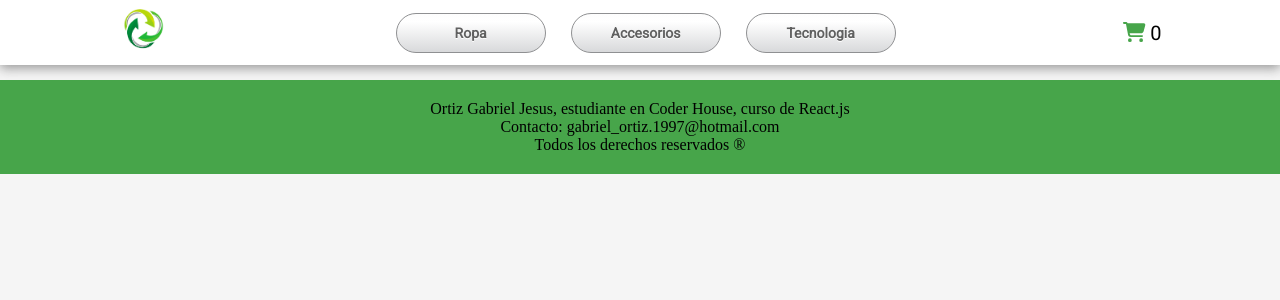
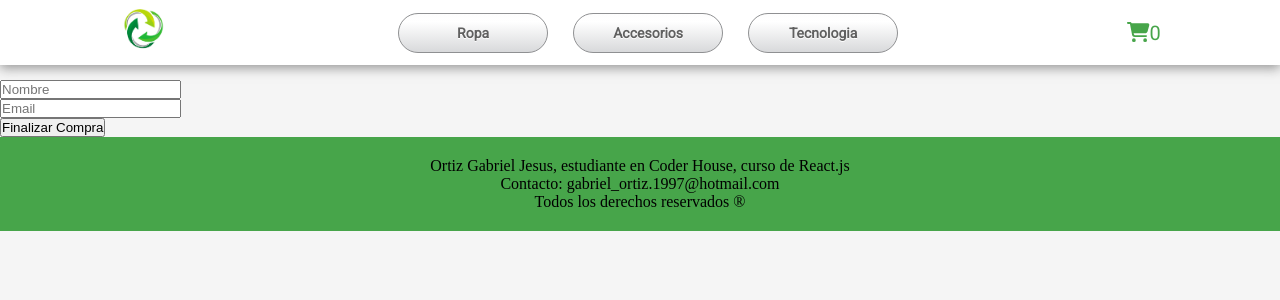
Before and after one commit to GabrielOrtiz522/PreEntrega1-Ortiz, a React (Create React App) app: page /cart in a window 1280 px wide. Shown: the top 300 px of the page. Built offline with nearby package versions, Linux system fonts and the light colour scheme.

Commit message:
Formulario en carrito

```diff
--- a/src/components/CardWidget.js
+++ b/src/components/CardWidget.js
@@ -1,10 +1,16 @@
 import {FontAwesomeIcon} from "@fortawesome/react-fontawesome"
 import {faCartShopping} from "@fortawesome/free-solid-svg-icons";
+import { useCarrito } from "./CustomProvider";
 
 function CardWidget() {
+
+    const {totalProductos} = useCarrito()
+
+
     return (
         <div className="carrito-compras">
-            <FontAwesomeIcon icon={faCartShopping}/> <span> 0 </span>
+            <FontAwesomeIcon icon={faCartShopping}/>
+            {totalProductos}
         </div>
 
     );
--- /dev/null
+++ b/src/components/Cart.js
@@ -0,0 +1,38 @@
+import { useState } from "react"
+
+
+const Carrito = () => {
+
+    const [nombre, setNombre] = useState("")
+    const [email, setEmail] = useState ("")
+
+    const handleClick = (e) => {
+        console.log (nombre, email)
+    }
+
+    const handleChangeName = (e) => {
+        setNombre (e.target.value)
+    }
+
+    const handleChangeEmail = (e) => {
+         setEmail (e.target.value)
+    }
+
+    return (
+        <div>
+            <div>
+                <input type="text" onChange={handleChangeName} placeholder="Nombre"/>
+            </div>
+            <div>
+                <input type="text" onChange={handleChangeEmail} placeholder="Email"/>
+            </div>
+
+
+            <button onClick={handleClick}> Finalizar Compra </button>
+
+        </div>
+    )
+
+}
+
+export default Carrito
--- a/src/components/CustomProvider.js
+++ b/src/components/CustomProvider.js
@@ -1,13 +1,42 @@
-import { createContext } from "react";
+import { createContext, useContext,  useState } from "react";
 
 const contexto = createContext()
 
 const Provider = contexto.Provider
 
+ export const useCarrito = () => {
+   const valorDelContexto = useContext(contexto)
+   return valorDelContexto
+}
+
 const CustomProvider = ({children}) => {
+
+    const [carrito, setCarrito] = useState ([])
+
+    const  [totalProductos, setTotalProductos] = useState (0)
+
+    const agregarProducto = (producto, cantidad) => {
+        if (estaEnCarrito ()){}
+    }
+
+    const eliminarProducto = (id) => {
+
+    }
+
+    const vaciarCarrito = () => {
+        setCarrito ([])
+    }
+
+    const estaEnCarrito = () => {
+
+    }
+
+
     const valorDelContexto = {
-        carrito : [],
-        totalProductos : 0
+        carrito : carrito,
+        totalProductos : totalProductos,
+        setCarrito : setCarrito,
+        setTotalProductos : setTotalProductos
     }
 
     return (
--- a/src/components/Main.js
+++ b/src/components/Main.js
@@ -1,6 +1,7 @@
 import { Routes, Route } from "react-router-dom"
 import ItemDetailContainer from "./ItemDetailContainer"
 import ItemListContainer from "./ItemListContainer"
+import Cart from "./Cart"
 
 const Main = () => {
     return (
@@ -13,6 +14,8 @@ const Main = () => {
 
                 <Route path="/item/:id" element={<ItemDetailContainer/>}></Route>
 
+                <Route path="/cart" element={<Cart/>}></Route>
+
             </Routes>
 
         </main>
--- a/src/components/Navbar.js
+++ b/src/components/Navbar.js
@@ -21,7 +21,7 @@ const Navbar = () => {
 
       </nav>
 
-      <Link to="/cart"> <CardWidget /> </Link>
+      <NavLink to="/cart"> <CardWidget /> </NavLink>
 
 
     </div>
```
